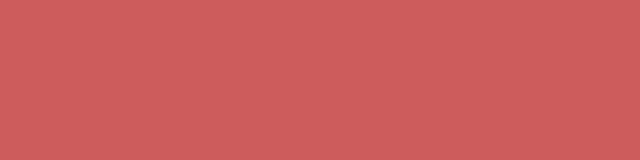
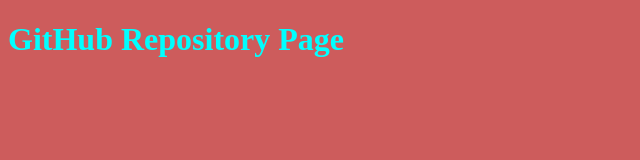
Before and after one commit to sing0953/test-repo-hosting, a plain HTML site: page index.html in a window 1280 px wide. Shown: the whole page, without its empty margins (0-640 px from the left). Drawn offline with Linux system fonts and the light colour scheme.

Commit message:
added heading

```diff
--- a/index.html
+++ b/index.html
@@ -9,6 +9,7 @@
 </head>
 
 <body>
+    <h1>GitHub Repository Page</h1>
     <script src="js/index.js"></script>
 
 </body>
```
